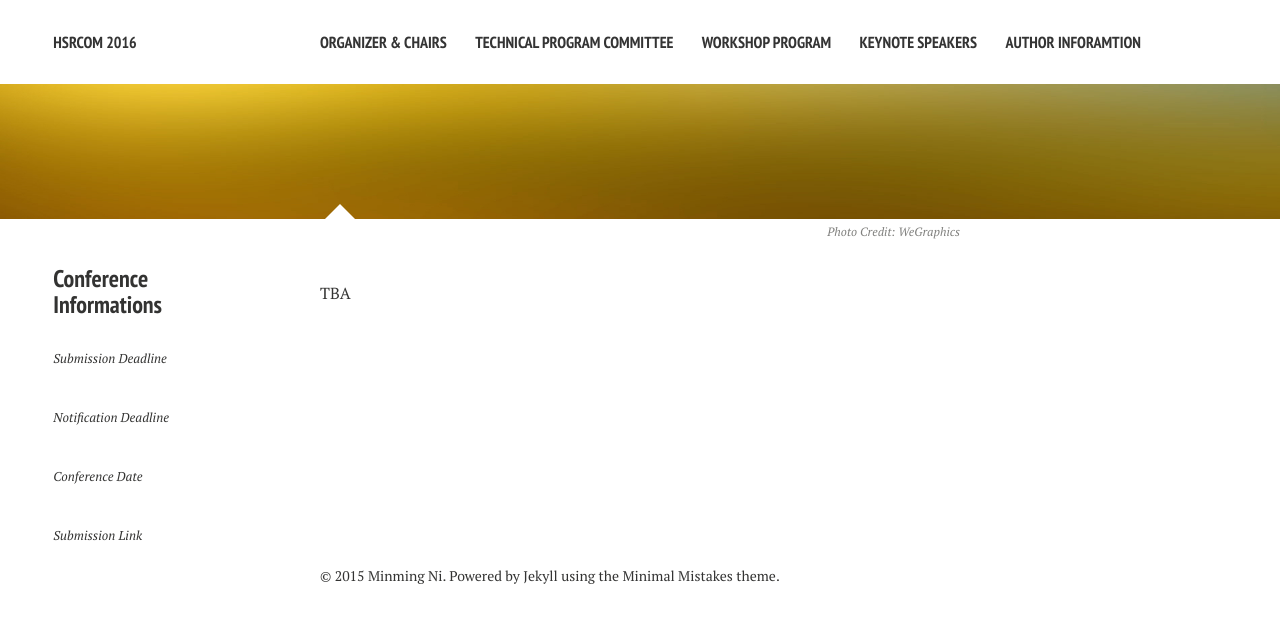
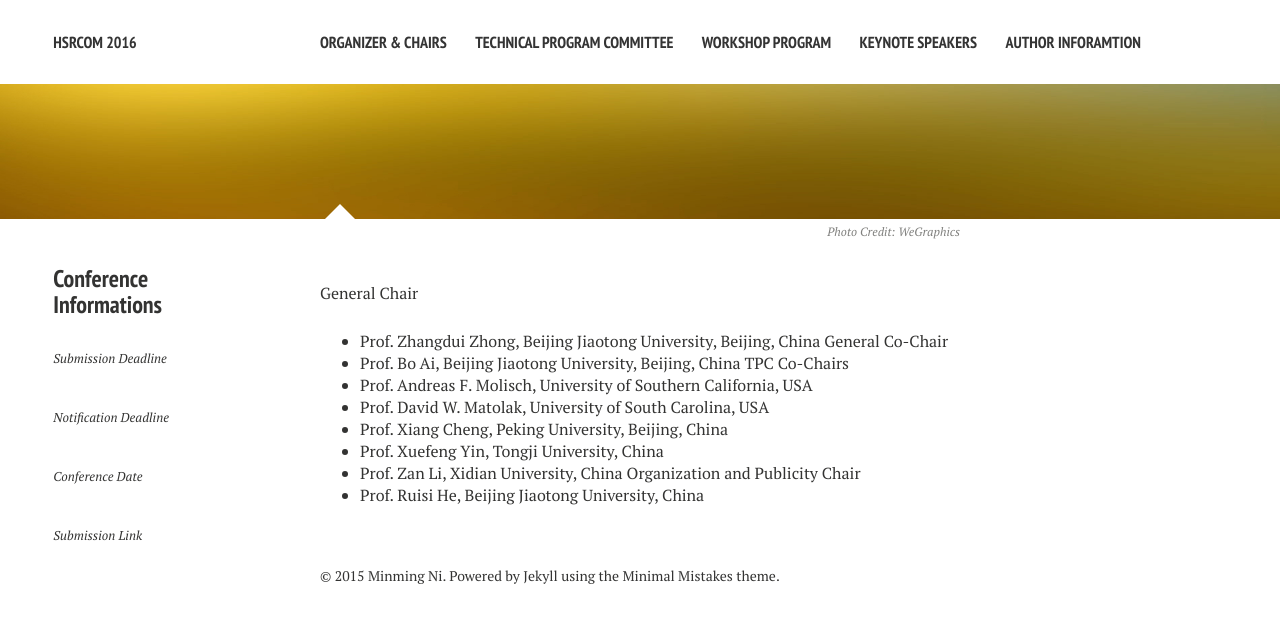
Before and after one commit to maxxx437/hsrcom2016, a Jekyll site: the page built from authors/index.md, in a window 1280 px wide. Shown: the top 623 px of the page. Built offline with Jekyll 4.4.1, drawn with Linux system fonts in a browser that asks for light colours; nearby versions of some CDN libraries.

Commit message:
Update index.md

```diff
--- a/authors/index.md
+++ b/authors/index.md
@@ -8,4 +8,15 @@ image:
   creditlink: http://wegraphics.net/downloads/free-ultimate-blurred-background-pack/
 ---
 
-TBA
+General Chair
+- Prof. Zhangdui Zhong, Beijing Jiaotong University, Beijing, China
+General Co-Chair
+-	Prof. Bo Ai, Beijing Jiaotong University, Beijing, China
+TPC Co-Chairs
+-	Prof. Andreas F. Molisch, University of Southern California, USA
+-	Prof. David W. Matolak, University of South Carolina, USA
+-	Prof. Xiang Cheng, Peking University, Beijing, China
+-	Prof. Xuefeng Yin, Tongji University, China
+-	Prof. Zan Li, Xidian University, China
+Organization and Publicity Chair
+-	Prof. Ruisi He, Beijing Jiaotong University, China
```
